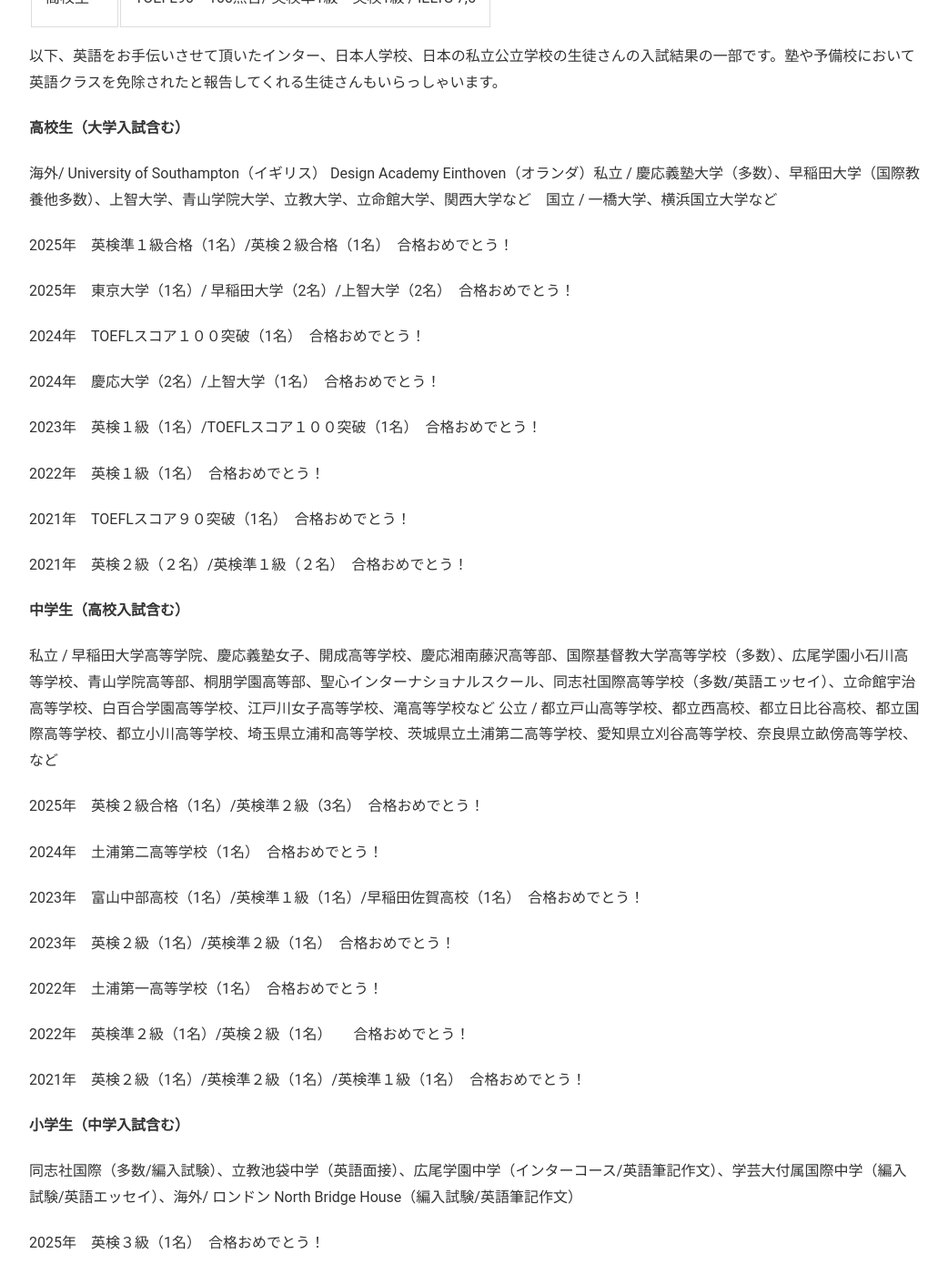
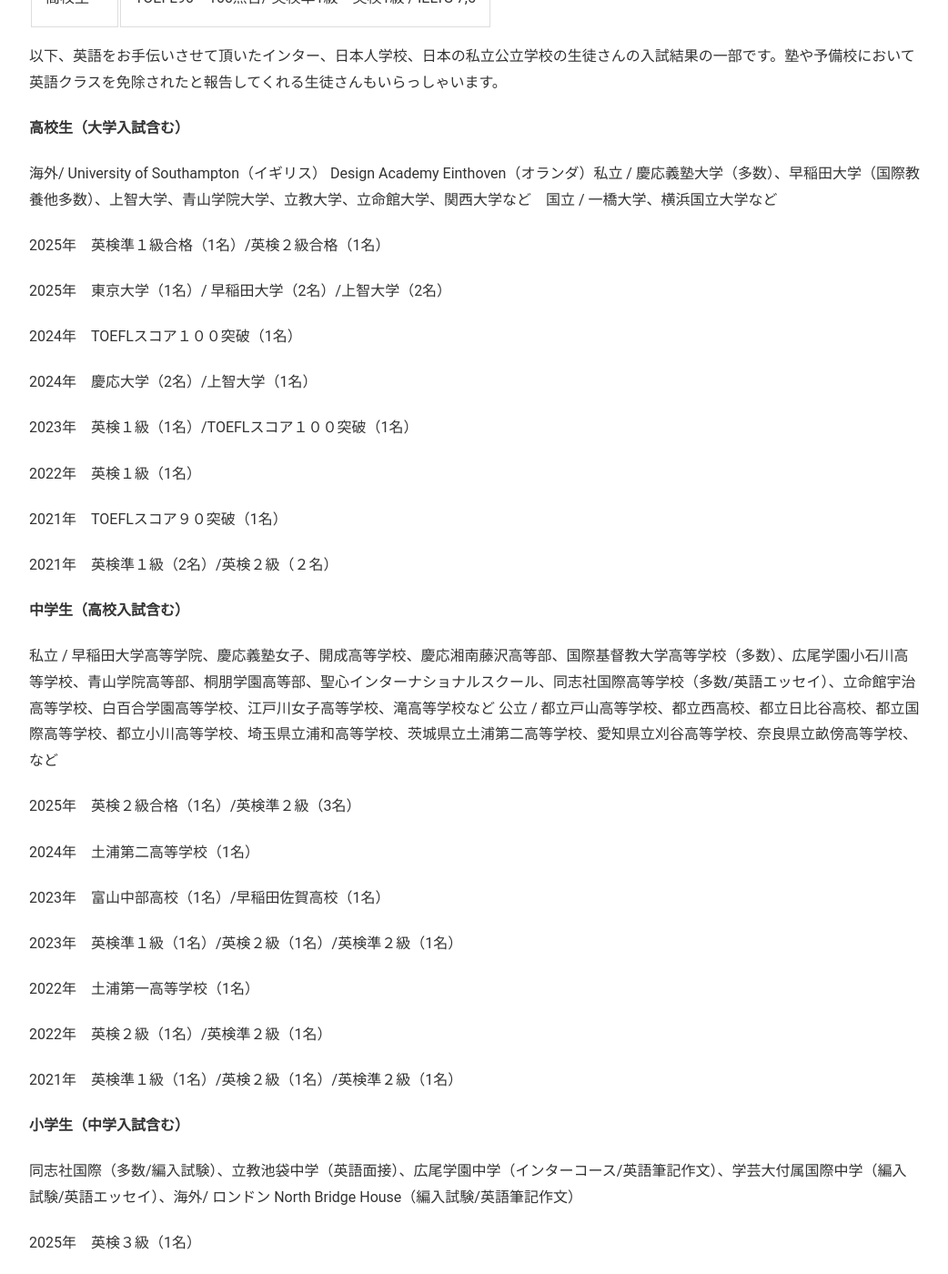
Before and after one commit to phocean/akispace, a Jekyll site: the page built from exam_results.md, in a window 1280 px wide and 1400 px high, scrolled down 486 px. Shown: the whole window at 91% size, without its empty margins (118-1160 px from the left). Built offline with Jekyll 4.4.1, drawn with Linux system fonts in a browser that asks for light colours; some of the changed text lies outside the part shown.

Commit message:
Update exam_results.md

```diff
--- a/exam_results.md
+++ b/exam_results.md
@@ -22,44 +22,44 @@
 
 海外/ University of Southampton（イギリス） Design Academy Einthoven（オランダ）私立 / 慶応義塾大学（多数）、早稲田大学（国際教養他多数）、上智大学、青山学院大学、立教大学、立命館大学、関西大学など　国立 / 一橋大学、横浜国立大学など
 
-2025年　英検準１級合格（1名）/英検２級合格（1名）　合格おめでとう！
+2025年　英検準１級合格（1名）/英検２級合格（1名）
 
-2025年　東京大学（1名）/ 早稲田大学（2名）/上智大学（2名）　合格おめでとう！
+2025年　東京大学（1名）/ 早稲田大学（2名）/上智大学（2名）
 
-2024年　TOEFLスコア１００突破（1名）　合格おめでとう！
+2024年　TOEFLスコア１００突破（1名）
 
-2024年　慶応大学（2名）/上智大学（1名）　合格おめでとう！
+2024年　慶応大学（2名）/上智大学（1名）
 
-2023年　英検１級（1名）/TOEFLスコア１００突破（1名）　合格おめでとう！
+2023年　英検１級（1名）/TOEFLスコア１００突破（1名）
 
-2022年　英検１級（1名）　合格おめでとう！
+2022年　英検１級（1名）
 
-2021年　TOEFLスコア９０突破（1名）　合格おめでとう！
+2021年　TOEFLスコア９０突破（1名）
 
-2021年　英検２級（２名）/英検準１級（２名）　合格おめでとう！
+2021年　英検準１級（2名）/英検２級（２名）
 
 <strong>中学生（高校入試含む）</strong>
 
 私立 / 早稲田大学高等学院、慶応義塾女子、開成高等学校、慶応湘南藤沢高等部、国際基督教大学高等学校（多数）、広尾学園小石川高等学校、青山学院高等部、桐朋学園高等部、聖心インターナショナルスクール、同志社国際高等学校（多数/英語エッセイ）、立命館宇治高等学校、白百合学園高等学校、江戸川女子高等学校、滝高等学校など   公立 / 都立戸山高等学校、都立西高校、都立日比谷高校、都立国際高等学校、都立小川高等学校、埼玉県立浦和高等学校、茨城県立土浦第二高等学校、愛知県立刈谷高等学校、奈良県立畝傍高等学校、など
 
-2025年　英検２級合格（1名）/英検準２級（3名）　合格おめでとう！
+2025年　英検２級合格（1名）/英検準２級（3名）
 
-2024年　土浦第二高等学校（1名）　合格おめでとう！
+2024年　土浦第二高等学校（1名）
 
-2023年　富山中部高校（1名）/英検準１級（1名）/早稲田佐賀高校（1名）　合格おめでとう！
+2023年　富山中部高校（1名）/早稲田佐賀高校（1名）
 
-2023年　英検２級（1名）/英検準２級（1名）　合格おめでとう！
+2023年　英検準１級（1名）/英検２級（1名）/英検準２級（1名）
 
-2022年　土浦第一高等学校（1名）　合格おめでとう！
+2022年　土浦第一高等学校（1名）
 
-2022年　英検準２級（1名）/英検２級（1名）　　合格おめでとう！
+2022年　英検２級（1名）/英検準２級（1名）
 
-2021年　英検２級（1名）/英検準２級（1名）/英検準１級（1名）　合格おめでとう！
+2021年　英検準１級（1名）/英検２級（1名）/英検準２級（1名）
 
 <strong>小学生（中学入試含む）</strong>
 
 同志社国際（多数/編入試験）、立教池袋中学（英語面接）、広尾学園中学（インターコース/英語筆記作文）、学芸大付属国際中学（編入試験/英語エッセイ）、海外/ ロンドン North Bridge House（編入試験/英語筆記作文）
 
-2025年　英検３級（1名）　合格おめでとう！
+2025年　英検３級（1名）
 
-2024年　英検準２級（1名）　合格おめでとう！
+2024年　英検準２級（1名）
```
